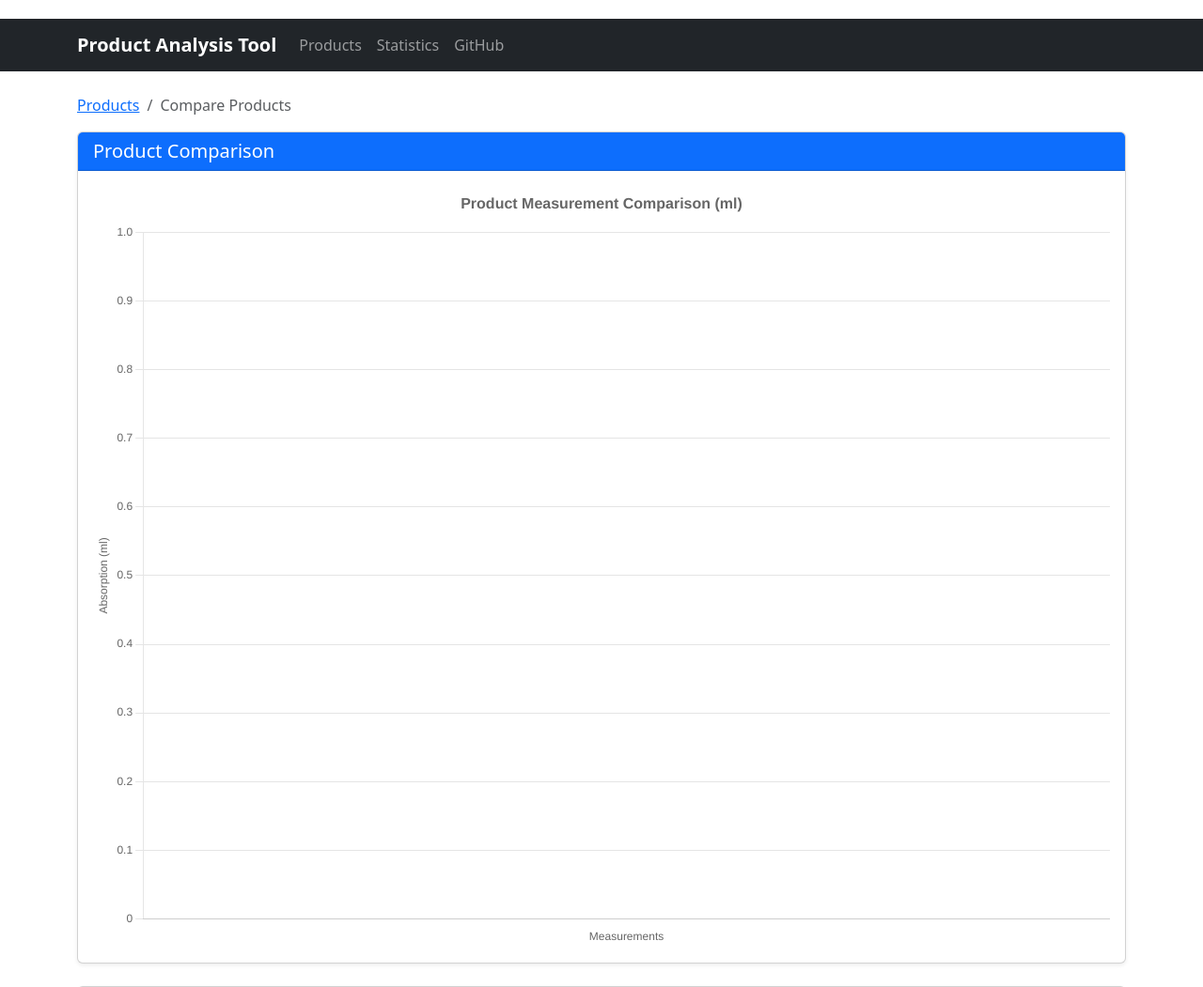
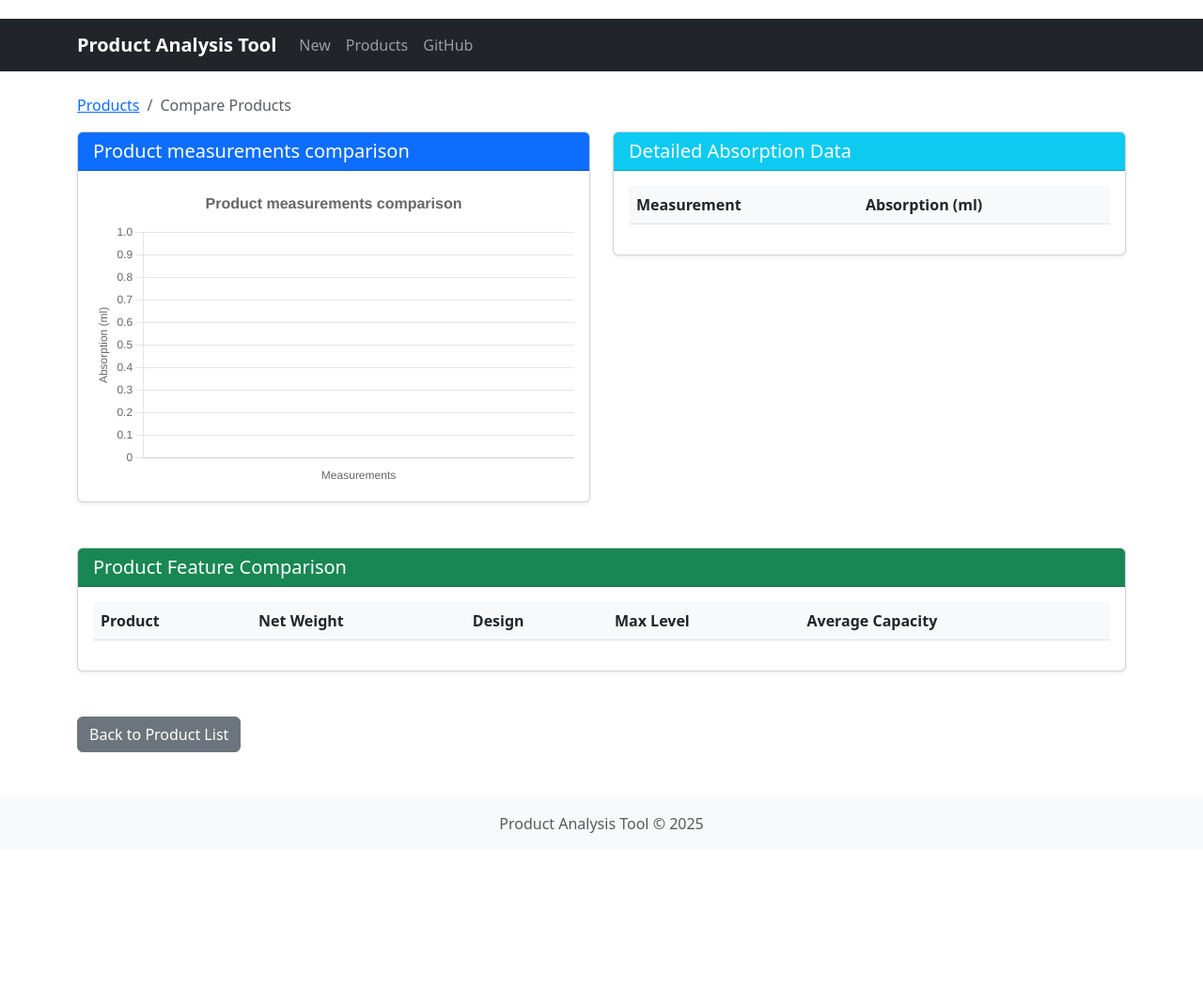
Before and after one commit to zrebec/quantify, a PHP site: template templates/product/compare.html.twig in a window 1280 px wide. Shown: the top 1051 px of the page at 94% size. After the commit the page ends 887 px from the top, so only its background shows below. Run offline with PHP 8.4, Linux system fonts and the light colour scheme; the template is opened without the code that fills it, so the values that code supplies are empty; some libraries are stand-ins or nearby versions.

Commit message:
feat: one graph for compare and for properties

```diff
--- a/public/css/style.css
+++ b/public/css/style.css
@@ -38,6 +38,11 @@ canvas {
     max-width: 100%;
 }
 
+canvas#comparisonChart {
+    max-width: 100%;
+    height: auto;
+}
+
 /* Button styling */
 .btn-primary {
     background-color: #0066cc;
--- a/templates/base.html.twig
+++ b/templates/base.html.twig
@@ -26,13 +26,13 @@
             <div class="collapse navbar-collapse" id="navbarNav">
                 <ul class="navbar-nav">
                     <li class="nav-item">
+                        <a class="nav-link" href="/new">New</a>
+                    </li>
+                    <li class="nav-item">
                         <a class="nav-link" href="/">Products</a>
                     </li>
                     <li class="nav-item">
-                        <a class="nav-link" href="/stats">Statistics</a>
-                    </li>
-                    <li class="nav-item">
-                        <a class="nav-link" href="https://github.com/your-username/absorption-data" target="_blank">GitHub</a>
+                        <a class="nav-link" href="https://github.com/zrebec/ProductAnalysisTool" target="_blank">GitHub</a>
                     </li>
                 </ul>
             </div>
--- /dev/null
+++ b/templates/partials/chart.html.twig
@@ -0,0 +1,69 @@
+<div class="card mb-4">
+    <div class="card-header bg-primary text-white">
+        <h5 class="mb-0">{{ title }}</h5>
+    </div>
+    <div class="card-body">
+        <canvas id="{{ chart_id }}" width="400" height="250"></canvas>
+    </div>
+</div>
+
+<script>
+    document.addEventListener('DOMContentLoaded', function () {
+        const ctx = document.getElementById('{{ chart_id }}').getContext('2d');
+
+        // Data for the chart
+        const labels = {{ labels|json_encode|raw }};
+        const datasets = {{ datasets|json_encode|raw }};
+
+        // Create gradient fill (optional, only for single dataset)
+        {% if gradient %}
+        const gradient = ctx.createLinearGradient(0, 0, 0, 400);
+        gradient.addColorStop(0, 'rgba(54, 162, 235, 0.8)');
+        gradient.addColorStop(1, 'rgba(54, 162, 235, 0.1)');
+        datasets[0].backgroundColor = gradient;
+        {% endif %}
+
+        // Create the chart
+        const chart = new Chart(ctx, {
+            type: 'line',
+            data: {
+                labels: labels,
+                datasets: datasets
+            },
+            options: {
+                responsive: true,
+                plugins: {
+                    title: {
+                        display: true,
+                        text: '{{ title }}',
+                        font: {
+                            size: 16
+                        }
+                    },
+                    tooltip: {
+                        callbacks: {
+                            label: function (context) {
+                                return `${context.dataset.label}: ${context.parsed.y} ml`;
+                            }
+                        }
+                    }
+                },
+                scales: {
+                    y: {
+                        beginAtZero: true,
+                        title: {
+                            display: true,
+                            text: 'Absorption (ml)'
+                        }
+                    },
+                    x: {
+                        title: {
+                            display: true,
+                            text: 'Measurements'
+                        }
+                    }
+                }
+            }
+        });
+    });
+</script>
--- /dev/null
+++ b/templates/partials/feature_table.html.twig
@@ -0,0 +1,33 @@
+<div class="card mb-4">
+    <div class="card-header bg-success text-white">
+        <h5 class="mb-0">Product Feature Comparison</h5>
+    </div>
+    <div class="card-body">
+        <div class="table-responsive">
+            <table class="table table-striped table-hover">
+                <thead>
+                    <tr>
+                        <th>Product</th>
+                        <th>Net Weight</th>
+                        <th>Design</th>
+                        <th>Max Level</th>
+                        <th>Average Capacity</th>
+                    </tr>
+                </thead>
+                <tbody>
+                    {% for product in comparison.products %}
+                    <tr>
+                        <td>
+                            <a href="/product/{{ product.id }}">{{ product.brand }}</a>
+                        </td>
+                        <td>{{ product.net_weight }} g</td>
+                        <td>{{ product.design|default('-') }}</td>
+                        <td>{{ product.max_capacity }} ml</td>
+                        <td>{{ product.average_capacity|round(2, 'floor') }} ml</td>
+                    </tr>
+                    {% endfor %}
+                </tbody>
+            </table>
+        </div>
+    </div>
+</div>
--- /dev/null
+++ b/templates/partials/measurement_table.html.twig
@@ -0,0 +1,27 @@
+<div class="card mb-4">
+    <div class="card-header bg-info text-white">
+        <h5 class="mb-0">Detailed Absorption Data</h5>
+    </div>
+    <div class="card-body">
+        <div class="table-responsive">
+            <table class="table table-striped">
+                <thead>
+                    <tr>
+                        <th>Measurement</th>
+                        <th>Absorption (ml)</th>
+                    </tr>
+                </thead>
+                <tbody>
+                    {% for product in comparison.products %}
+                        {% for result in product.results %}
+                        <tr>
+                            <td>{{ product.brand }} - Measurement {{ result.measurement_number }}</td>
+                            <td>{{ result.absorption_value }} ml</td>
+                        </tr>
+                        {% endfor %}
+                    {% endfor %}
+                </tbody>
+            </table>
+        </div>
+    </div>
+</div>
--- a/templates/product/compare.html.twig
+++ b/templates/product/compare.html.twig
@@ -1,93 +1,55 @@
 {% extends 'base.html.twig' %}
 
-{% block title %}Product Comparison{% endblock %}
+{% block title %}Product Comparison
+{% endblock %}
 
 {% block content %}
+
+{% set colors = [
+	{ 'border': 'rgba(54, 162, 235, 1)', 'background': 'rgba(54, 162, 235, 0.2)' },
+	{ 'border': 'rgba(255, 99, 132, 1)', 'background': 'rgba(255, 99, 132, 0.2)' },
+	{ 'border': 'rgba(75, 192, 192, 1)', 'background': 'rgba(75, 192, 192, 0.2)' },
+	{ 'border': 'rgba(255, 206, 86, 1)', 'background': 'rgba(255, 206, 86, 0.2)' },
+	{ 'border': 'rgba(153, 102, 255, 1)', 'background': 'rgba(153, 102, 255, 0.2)' }
+] %}
+
 <div class="container mt-4">
     <nav aria-label="breadcrumb">
         <ol class="breadcrumb">
-            <li class="breadcrumb-item"><a href="/">Products</a></li>
+            <li class="breadcrumb-item">
+                <a href="/">Products</a>
+            </li>
             <li class="breadcrumb-item active">Compare Products</li>
         </ol>
     </nav>
 
-    <div class="card mb-4">
-        <div class="card-header bg-primary text-white">
-            <h5 class="mb-0">Product Comparison</h5>
+    <div class="row">
+        <div class="col-md-6">
+            {% set datasets = [] %}
+            {% for dataset in comparison.comparison_data.datasets %}
+                {% set dataset_with_colors = dataset|merge({
+                    'borderColor': colors[loop.index0 % colors|length].border,
+                    'backgroundColor': colors[loop.index0 % colors|length].background
+                }) %}
+                {% set datasets = datasets|merge([dataset_with_colors]) %}
+            {% endfor %}
+
+            {% include 'partials/chart.html.twig' with {
+                'title': 'Product measurements comparison',
+                'chart_id': 'comparisonChart',
+                'labels': comparison.comparison_data.labels,
+                'datasets': datasets,
+                'gradient': false
+            } %}
         </div>
-        <div class="card-body">
-            <canvas id="comparisonChart" width="400" height="300"></canvas>
+        <div class="col-md-6">
+            {% include 'partials/measurement_table.html.twig' %}
         </div>
     </div>
 
-    <div class="card mb-4">
-        <div class="card-header bg-success text-white">
-            <h5 class="mb-0">Product Feature Comparison</h5>
-        </div>
-        <div class="card-body">
-            <div class="table-responsive">
-                <table class="table table-striped table-hover">
-                    <thead>
-                        <tr>
-                            <th>Product</th>
-                            <th>Net Weight</th>
-                            <th>Design</th>
-                            <th>Max Level</th>
-                            <th>Average Capacity</th>
-                        </tr>
-                    </thead>
-                    <tbody>
-                        {% for product in comparison.products %}
-                        <tr>
-                            <td>
-                                <a href="/product/{{ product.id }}">{{ product.brand }}</a>
-                            </td>
-                            <td>{{ product.net_weight }} g</td>
-                            <td>{{ product.design|default('-') }}</td>
-                            <td>{{ product.max_capacity }}</td>
-                            <td>{{ product.average_capacity }} ml</td>
-                        </tr>
-                        {% endfor %}
-                    </tbody>
-                </table>
-            </div>
-        </div>
-    </div>
-
-    <div class="card">
-        <div class="card-header bg-info text-white">
-            <h5 class="mb-0">Detailed Absorption Data</h5>
-        </div>
-        <div class="card-body">
-            <div class="row">
-                {% for product in comparison.products %}
-                <div class="col-md-4 mb-4">
-                    <div class="card h-100">
-                        <div class="card-header">
-                            <h6 class="mb-0">{{ product.code }}</h6>
-                        </div>
-                        <div class="card-body">
-                            <table class="table table-sm">
-                                <thead>
-                                    <tr>
-                                        <th>Measurement</th>
-                                        <th>Absorption (ml)</th>
-                                    </tr>
-                                </thead>
-                                <tbody>
-                                    {% for result in product.results %}
-                                    <tr>
-                                        <td>Measurement {{ result.measurement_number }}</td>
-                                        <td>{{ result.absorption_value }}</td>
-                                    </tr>
-                                    {% endfor %}
-                                </tbody>
-                            </table>
-                        </div>
-                    </div>
-                </div>
-                {% endfor %}
-            </div>
+    <div class="row mt-4">
+        <div class="col-12">
+            {% include 'partials/feature_table.html.twig' %}
         </div>
     </div>
 
@@ -99,37 +61,14 @@
 
 {% block scripts %}
 <script>
-    document.addEventListener('DOMContentLoaded', function() {
+    document.addEventListener('DOMContentLoaded', function () {
         const ctx = document.getElementById('comparisonChart').getContext('2d');
 
         // Data for the chart
         const chartData = {
             labels: {{ comparison.comparison_data.labels|json_encode|raw }},
-            datasets: []
+            datasets: {{ datasets|json_encode|raw }}
         };
-
-        {% set colors = [
-            { 'border': 'rgba(54, 162, 235, 1)', 'background': 'rgba(54, 162, 235, 0.2)' },
-            { 'border': 'rgba(255, 99, 132, 1)', 'background': 'rgba(255, 99, 132, 0.2)' },
-            { 'border': 'rgba(75, 192, 192, 1)', 'background': 'rgba(75, 192, 192, 0.2)' },
-            { 'border': 'rgba(255, 206, 86, 1)', 'background': 'rgba(255, 206, 86, 0.2)' },
-            { 'border': 'rgba(153, 102, 255, 1)', 'background': 'rgba(153, 102, 255, 0.2)' }
-        ] %}
-
-        // Colors for the datasets
-        const colors = {{ colors|json_encode|raw }};
-
-        // Build datasets
-        {% for dataset in comparison.comparison_data.datasets %}
-            chartData.datasets.push({
-                label: '{{ dataset.label }}',
-                data: {{ dataset.data|json_encode|raw }},
-                backgroundColor: colors[{{ loop.index0 % colors|length }}].background,
-                borderColor: colors[{{ loop.index0 % colors|length }}].border,
-                borderWidth: 2,
-                pointRadius: 5
-            });
-        {% endfor %}
 
         // Create the chart
         const chart = new Chart(ctx, {
@@ -147,7 +86,7 @@
                     },
                     tooltip: {
                         callbacks: {
-                            label: function(context) {
+                            label: function (context) {
                                 return `${context.dataset.label}: ${context.parsed.y} ml`;
                             }
                         }
```
Also changed, not shown: templates/product/detail.html.twig (+33 -77 lines), templates/partials/absorption_chart.html.twig (deleted).
